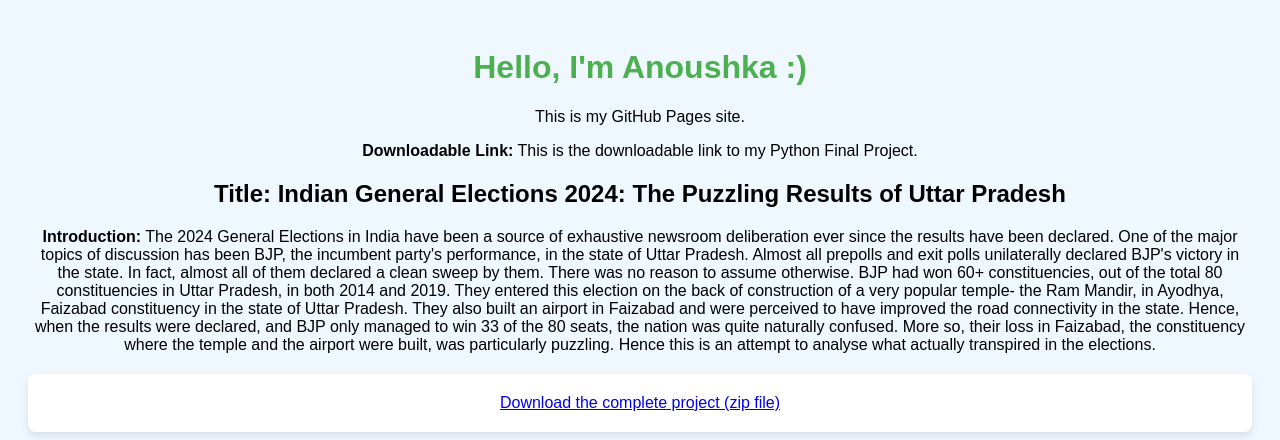
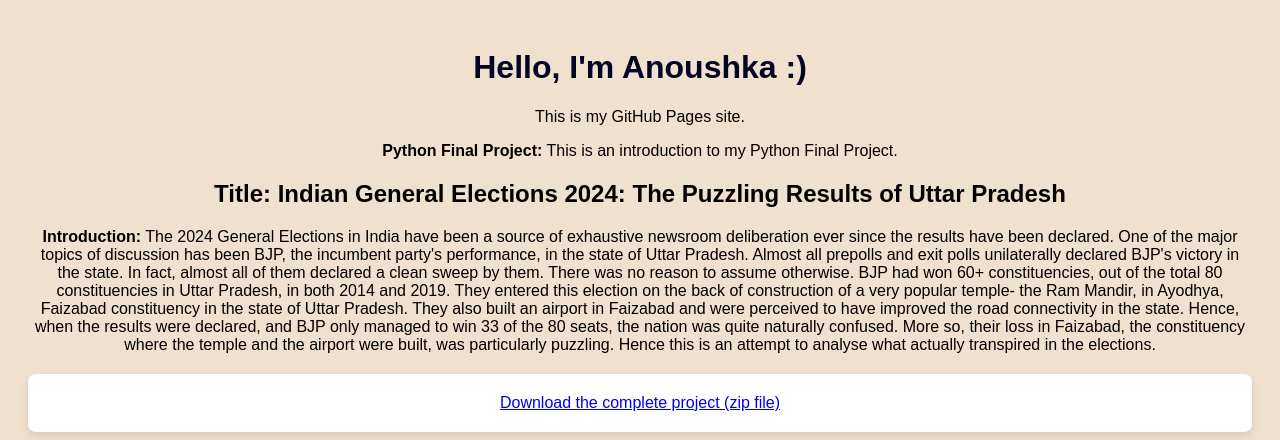
Before and after one commit to Anoushka5050/Anoushka5050.github.io, a plain HTML site: page index.html in a window 1280 px wide. Shown: the top 440 px of the page. Drawn offline with Linux system fonts and the light colour scheme.

Commit message:
Update index.html

```diff
--- a/index.html
+++ b/index.html
@@ -4,13 +4,13 @@
     <title>Welcome to My GitHub Page</title>
     <style>
         body {
-            background-color: #f0f8ff;
+            background-color: #f0e1ce;
             font-family: Arial, sans-serif;
             text-align: center;
             padding: 20px;
         }
         h1 {
-            color: #4CAF50;
+            color: #020524;
         }
         .content {
             background-color: white;
@@ -33,7 +33,7 @@
 <body>
     <h1>Hello, I'm Anoushka :)</h1>
     <p>This is my GitHub Pages site.</p>
-    <p><strong>Downloadable Link:</strong> This is the downloadable link to my Python Final Project.</p>
+    <p><strong>Python Final Project:</strong> This is an introduction to my Python Final Project.</p>
     <h2>Title: Indian General Elections 2024: The Puzzling Results of Uttar Pradesh</h2>
     <p><strong>Introduction:</strong> The 2024 General Elections in India have been a source of exhaustive newsroom deliberation ever since the results have been declared. One of the major topics of discussion has been BJP, the incumbent party's performance, in the state of Uttar Pradesh. Almost all prepolls and exit polls unilaterally declared BJP's victory in the state. In fact, almost all of them declared a clean sweep by them. There was no reason to assume otherwise. BJP had won 60+ constituencies, out of the total 80 constituencies in Uttar Pradesh, in both 2014 and 2019. They entered this election on the back of construction of a very popular temple- the Ram Mandir, in Ayodhya, Faizabad constituency in the state of Uttar Pradesh. They also built an airport in Faizabad and were perceived to have improved the road connectivity in the state. Hence, when the results were declared, and BJP only managed to win 33 of the 80 seats, the nation was quite naturally confused. More so, their loss in Faizabad, the constituency where the temple and the airport were built, was particularly puzzling. Hence this is an attempt to analyse what actually transpired in the elections.</p>
 
```
